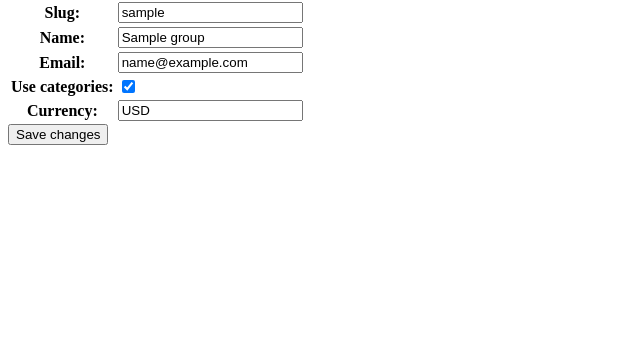
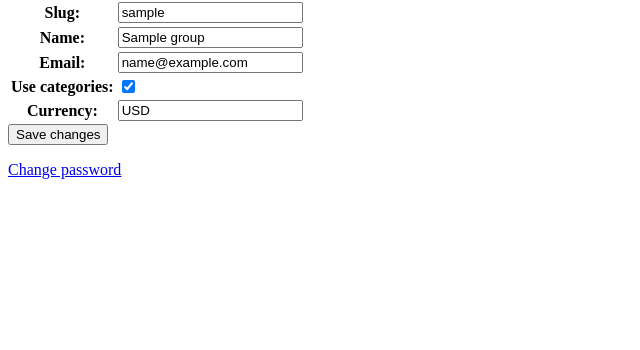
Before and after one commit to littleweaver/django-argus, a Django app: a page that uses argus/templates/argus/group_update.html in a window 1280 px wide. Shown: the part 67-417 px from the top of the page, without its empty margins (0-640 px from the left). Run offline with Django 3.2, Linux system fonts and the light colour scheme; a user stored in the database is signed in; tables that the repository leaves empty hold one stand-in row (values such as "Sample post").

Commit message:
Added group password changing.

```diff
--- a/argus/forms.py
+++ b/argus/forms.py
@@ -26,3 +26,55 @@ class GroupAuthenticationForm(forms.Form):
             else:
                 raise forms.ValidationError("Incorrect password.")
         return self.cleaned_data
+
+
+class GroupChangePasswordForm(forms.ModelForm):
+    error_messages = {
+        'password_mismatch': _("The two password fields didn't match."),
+        'password_incorrect': _("Your old password was entered incorrectly. "
+                                "Please enter it again."),
+    }
+    old_password = forms.CharField(label=_("Old password"),
+                                   widget=forms.PasswordInput)
+    new_password1 = forms.CharField(label=_("New password"),
+                                    widget=forms.PasswordInput)
+    new_password2 = forms.CharField(label=_("New password confirmation"),
+                                    widget=forms.PasswordInput)
+
+    class Meta:
+        model = Group
+        fields = ()
+
+    def __init__(self, *args, **kwargs):
+        super(GroupChangePasswordForm, self).__init__(*args, **kwargs)
+        if not self.instance.password:
+            del self.fields['old_password']
+
+    def clean_old_password(self):
+        """
+        Validates that the old_password field is correct (if present).
+        """
+        old_password = self.cleaned_data["old_password"]
+        if not self.instance.check_password(old_password):
+            raise forms.ValidationError(
+                self.error_messages['password_incorrect'],
+                code='password_incorrect',
+            )
+        return old_password
+
+    def clean_new_password2(self):
+        password1 = self.cleaned_data.get('new_password1')
+        password2 = self.cleaned_data.get('new_password2')
+        if password1 and password2:
+            if password1 != password2:
+                raise forms.ValidationError(
+                    self.error_messages['password_mismatch'],
+                    code='password_mismatch',
+                )
+        return password2
+
+    def save(self, commit=True):
+        self.instance.set_password(self.cleaned_data['new_password1'])
+        if commit:
+            self.instance.save()
+        return self.instance
--- a/argus/templates/argus/group_update.html
+++ b/argus/templates/argus/group_update.html
@@ -7,3 +7,5 @@
 	</table>
 	<button type="submit">Save changes</button>
 </form>
+
+<a href="{% url 'argus_group_change_password' slug=group.slug %}">{% if group.password %}Change{% else %}Add{% endif %} password</a>
--- a/argus/urls.py
+++ b/argus/urls.py
@@ -1,7 +1,8 @@
 from django.conf.urls import patterns, url
 
 from argus.views import (MemberDetailView, GroupListView, GroupDetailView,
-						 GroupCreateView, GroupUpdateView, GroupLoginView)
+						 GroupCreateView, GroupUpdateView, GroupLoginView,
+						 GroupChangePasswordView)
 
 
 urlpatterns = patterns('',
@@ -17,6 +18,9 @@ urlpatterns = patterns('',
 	url(r'^(?P<slug>[\w-]+)/edit/$',
 		GroupUpdateView.as_view(),
 		name='argus_group_update'),
+	url(r'^(?P<slug>[\w-]+)/edit/change_password/$',
+		GroupChangePasswordView.as_view(),
+		name='argus_group_change_password'),
 	url(r'^(?P<slug>[\w-]+)/login/$',
 		GroupLoginView.as_view(),
 		name='argus_group_login'),
--- a/argus/views.py
+++ b/argus/views.py
@@ -9,7 +9,8 @@ from django.views.generic import (DetailView, ListView, RedirectView,
                                   UpdateView, FormView)
 from django.views.generic.edit import BaseUpdateView
 
-from argus.forms import GroupForm, GroupAuthenticationForm
+from argus.forms import (GroupForm, GroupAuthenticationForm,
+                         GroupChangePasswordForm)
 from argus.models import Member, Group, Share
 from argus.utils import login, logout
 
@@ -113,6 +114,15 @@ class GroupUpdateView(UpdateView):
         return super(BaseUpdateView, self).get(request, *args, **kwargs)
 
 
+class GroupChangePasswordView(UpdateView):
+    model = Group
+    form_class = GroupChangePasswordForm
+    template_name = 'argus/group_password_change.html'
+
+    def get_success_url(self):
+        return reverse("argus_group_update", kwargs={'slug': self.object.slug})
+
+
 class MemberDetailView(DetailView):
     model = Member
     template_name = 'argus/member_detail.html'
```
